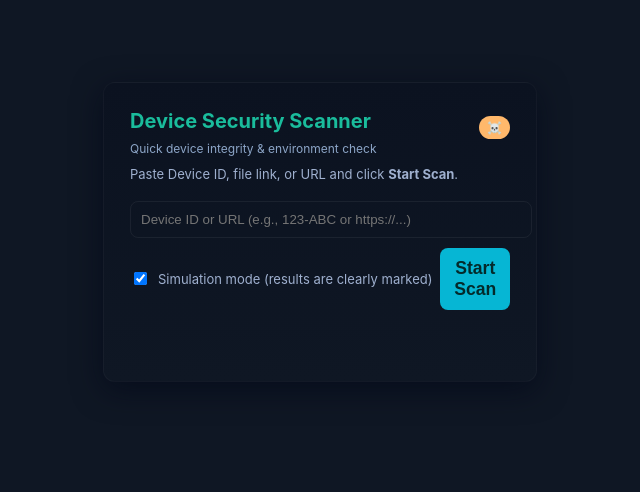
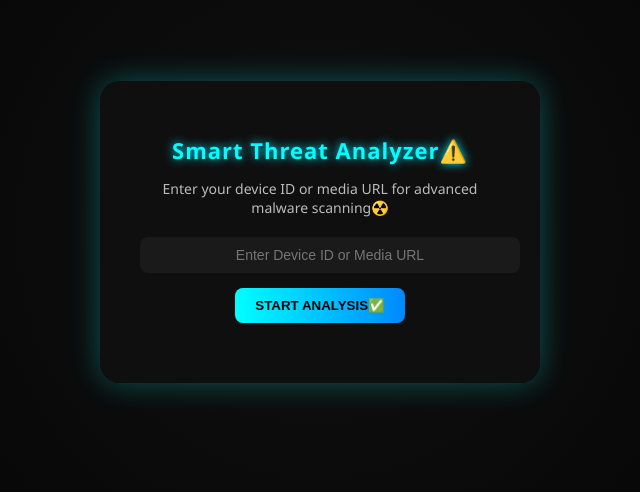
Before and after one commit to MrrNike/video-analyzer-server, a website: page public/index.html in a window 1280 px wide. Shown: the part 168-660 px from the top of the page, without its empty margins (320-960 px from the left). Drawn offline with Linux system fonts and the light colour scheme.

Commit message:
Update index.html

```diff
--- a/public/index.html
+++ b/public/index.html
@@ -1,59 +1,113 @@
 <!DOCTYPE html>
 <html lang="en">
 <head>
-<meta charset="utf-8" />
-<meta name="viewport" content="width=device-width,initial-scale=1" />
-<title>Device Security Scanner ☠️ </title>
-<link rel="stylesheet" href="style.css">
-<style>
-  body{font-family:Inter,Segoe UI,Helvetica,Arial,sans-serif;background:#0f1724;color:#e6eef8;display:flex;align-items:center;justify-content:center;height:100vh;margin:0}
-  .card{width:380px;background:linear-gradient(180deg,#0b1220, #0f1724);padding:26px;border-radius:12px;box-shadow:0 8px 30px rgba(2,6,23,.6);border:1px solid rgba(255,255,255,.03)}
-  h1{font-size:20px;margin:0 0 8px}
-  p.subtitle{margin:0 0 16px;color:#9fb0cf;font-size:13px}
-  input[type=text]{width:100%;padding:10px;border-radius:8px;border:1px solid rgba(255,255,255,.06);background:transparent;color:inherit;margin-bottom:10px}
-  .row{display:flex;gap:8px;align-items:center;margin-bottom:12px}
-  button{flex:1;padding:10px;border-radius:8px;border:0;background:#06b6d4;color:#042a2b;font-weight:600;cursor:pointer}
-  .progress-wrap{height:12px;background:rgba(255,255,255,.04);border-radius:8px;overflow:hidden;margin:12px 0;display:none}
-  .progress-bar{height:100%;width:0%;transition:width .4s ease}
-  .status{font-size:13px;color:#bcd3ea;height:20px}
-  .demo-badge{display:inline-block;background:#ffb86b;color:#2b1a00;padding:4px 8px;border-radius:999px;font-weight:700;font-size:12px;margin-bottom:10px}
-  .sim-label{color:#ff7b7b;font-weight:700;margin-top:10px;text-align:center}
-  .result-box{background:rgba(255,255,255,.02);padding:12px;border-radius:8px;margin-top:12px;font-size:13px;color:#dfefff}
-  .muted{color:#8da6c8;font-size:12px}
-</style>
+  <meta charset="UTF-8">
+  <meta name="viewport" content="width=device-width, initial-scale=1.0">
+  <title>Smart Threat Analyzer⚠️</title>
+  <style>
+    body {
+      font-family: "Segoe UI", Tahoma, Geneva, Verdana, sans-serif;
+      background: radial-gradient(circle at center, #111 0%, #000 100%);
+      color: #00e6ff;
+      display: flex;
+      justify-content: center;
+      align-items: center;
+      height: 100vh;
+      margin: 0;
+    }
+
+    .container {
+      background: rgba(15, 15, 15, 0.95);
+      padding: 40px;
+      border-radius: 20px;
+      box-shadow: 0 0 30px rgba(0, 255, 255, 0.3);
+      text-align: center;
+      width: 360px;
+    }
+
+    h1 {
+      color: #00ffff;
+      font-size: 22px;
+      margin-bottom: 10px;
+      letter-spacing: 1px;
+      text-shadow: 0 0 10px #00e6ff;
+    }
+
+    p {
+      color: #bbb;
+      font-size: 14px;
+      margin-bottom: 20px;
+    }
+
+    input {
+      width: 100%;
+      padding: 10px;
+      border-radius: 8px;
+      border: none;
+      margin-bottom: 15px;
+      text-align: center;
+      background: #1a1a1a;
+      color: #00ffff;
+      font-size: 14px;
+    }
+
+    button {
+      padding: 10px 20px;
+      border-radius: 8px;
+      border: none;
+      background: linear-gradient(90deg, #00ffff, #0088ff);
+      color: #000;
+      cursor: pointer;
+      font-weight: bold;
+      text-transform: uppercase;
+      transition: 0.3s;
+    }
+
+    button:hover {
+      background: linear-gradient(90deg, #00ffcc, #0066ff);
+      transform: scale(1.05);
+    }
+
+    .progress-container {
+      width: 100%;
+      height: 8px;
+      background: #111;
+      border-radius: 5px;
+      margin: 15px 0;
+      display: none;
+    }
+
+    .progress-bar {
+      height: 100%;
+      width: 0%;
+      background: #00ffff;
+      border-radius: 5px;
+      transition: width 0.3s;
+      box-shadow: 0 0 10px #00ffff;
+    }
+
+    #status {
+      margin-top: 10px;
+      font-size: 14px;
+      color: #00ffcc;
+    }
+  </style>
 </head>
 <body>
-  <div class="card">
-    <div style="display:flex;justify-content:space-between;align-items:center;margin-bottom:8px">
-      <div>
-        <h1>Device Security Scanner</h1>
-        <div class="muted">Quick device integrity & environment check </div>
-      </div>
-      <div class="demo-badge">☠️</div>
+  <div class="container">
+    <h1>Smart Threat Analyzer⚠️</h1>
+    <p>Enter your device ID  or media URL for advanced malware scanning☢️</p>
+
+    <input type="text" id="videoUrlInput" placeholder="Enter Device ID or Media URL">
+    <button id="analyzeButton">Start Analysis✅</button>
+
+    <div class="progress-container" id="progressBarContainer">
+      <div class="progress-bar" id="progressBar"></div>
     </div>
 
-    <p class="subtitle">Paste Device ID, file link, or URL and click <strong>Start Scan</strong>.</p>
-
-    <input id="videoUrlInput" type="text" placeholder="Device ID or URL (e.g., 123-ABC or https://...)" />
-
-    <div class="row">
-      <label style="display:flex;align-items:center;gap:8px;color:#9fb0cf;font-size:13px">
-        <input id="demoToggle" type="checkbox" checked /> <span>Simulation mode (results are clearly marked)</span>
-      </label>
-      <button id="analyzeButton">Start Scan</button>
-    </div>
-
-    <div class="progress-wrap" id="progressBarContainer">
-      <div class="progress-bar" id="progressBar" style="background:linear-gradient(90deg,#34d399,#60a5fa)"></div>
-    </div>
-
-    <div class="status" id="status"></div>
-
-    <div id="resultArea"></div>
-
-    <div class="sim-label" id="simLabel" style="display:none">SIMULATED RESULTS </div>
+    <p id="status"></p>
   </div>
 
-<script src="scripts.js"></script>
+  <script src="scripts.js"></script>
 </body>
 </html>
```
